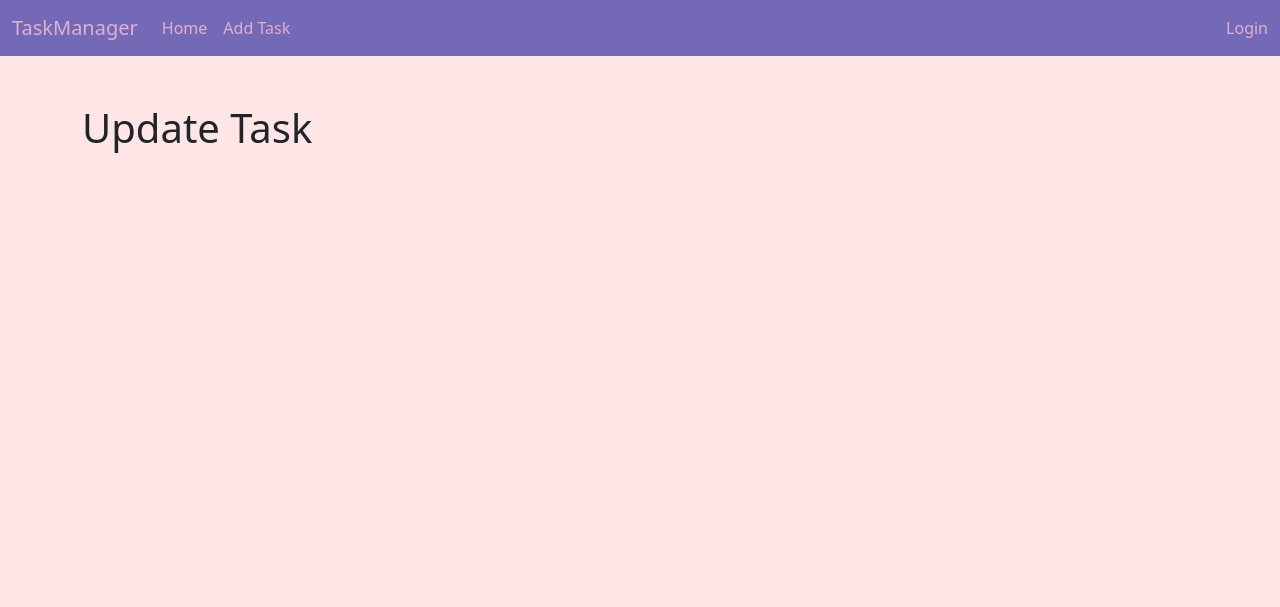
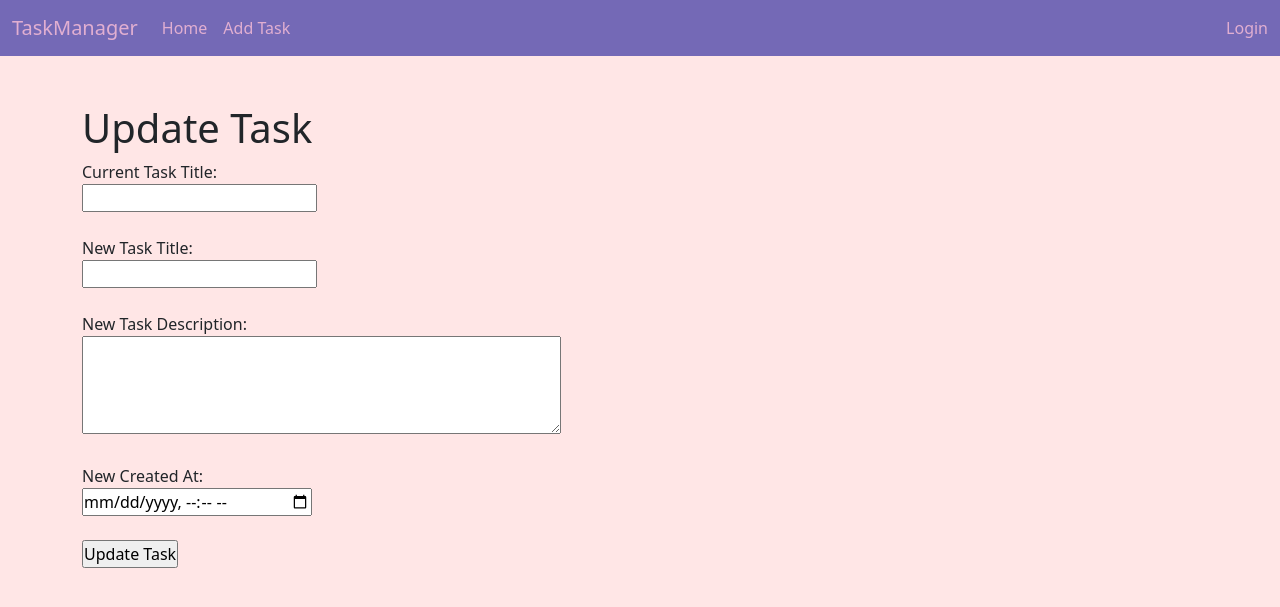
Before and after one commit to gungunkhandelwal/Task_Manager, a Flask app: page /update_task in a window 1280 px wide. Shown: the top 607 px of the page. Run offline with Flask 3, Linux system fonts and the light colour scheme; parts of the project's set-up code (start-up, migrations or seed data) failed here and were passed over.

Commit message:
Ading View Task

```diff
--- a/TaskManager/app.py
+++ b/TaskManager/app.py
@@ -38,15 +38,20 @@ def addTask():
     else:
         return render_template('add_task.html')
 
+from datetime import datetime
+
 @app.route('/update_task')
 def UpdateTask():
-    return render_template('update_task.html')
+        return render_template('update_task.html')
 
 @app.route('/delete_task/<int:id>')
 def deleteTask():
     return render_template('delete_task.html')
 
-
+@app.route('/all_task/<int:myid>')
+def allTask(myid):
+    tasks=tsk.query.filter_by(id=myid).first()
+    return render_template('all_task.html',tasks =tasks)
 
 # For graphql
 app.add_url_rule(
--- a/TaskManager/templates/task.html
+++ b/TaskManager/templates/task.html
@@ -9,8 +9,7 @@
     <li> Title : {{task.title}} -
      User_id :{{task.user_id}}</li>
     <span>
-    <a href="/update_task">Edit</a>
-    <a href="/delete_task">Delete</a>
+    <a href="/all_task/{{task.id}}">All_task</a>
     </span>
     <hr>
     {% endfor %}
--- a/TaskManager/templates/update_task.html
+++ b/TaskManager/templates/update_task.html
@@ -3,5 +3,20 @@
     {% block title %}Update Task {% endblock%}
 {% block content %}
     <h1>Update  Task</h1>
+    <form action="/update_task" method="POST">
+        <label for="title">Current Task Title:</label><br>
+        <input type="text" id="title" name="title" required><br><br>
+
+        <label for="new_title">New Task Title:</label><br>
+        <input type="text" id="new_title" name="new_title" required><br><br>
+
+        <label for="new_description">New Task Description:</label><br>
+        <textarea id="new_description" name="new_description" rows="4" cols="50" required></textarea><br><br>
+
+        <label for="new_created_at">New Created At:</label><br>
+        <input type="datetime-local" id="new_created_at" name="new_created_at" required><br><br>
+
+        <input type="submit" value="Update Task">
+    </form>
 
 {% endblock %}
--- a/TaskManager/view.py
+++ b/TaskManager/view.py
@@ -42,7 +42,7 @@ def add_todo(title,description,userId):
 def update_todo(title, new_title, new_description, new_created_at):
     try:
         mutation_str = """
-            mutation ($title: String!, $newTitle: String!, $newDescription: String!, $newCreatedAt: String!) {
+            mutation ($title: String!, $newTitle: String!, $newDescription: String!, $newCreatedAt: DateTime!) {
                 mutateUpdateTask(
                     title: $title,
                     newTitle: $newTitle,
```
Also changed, not shown: TaskManager/draft.py (deleted, +0 -384 lines), TaskManager/templates/all_task.html (added, +16 -0 lines), TaskManager/db/tasks.db.
